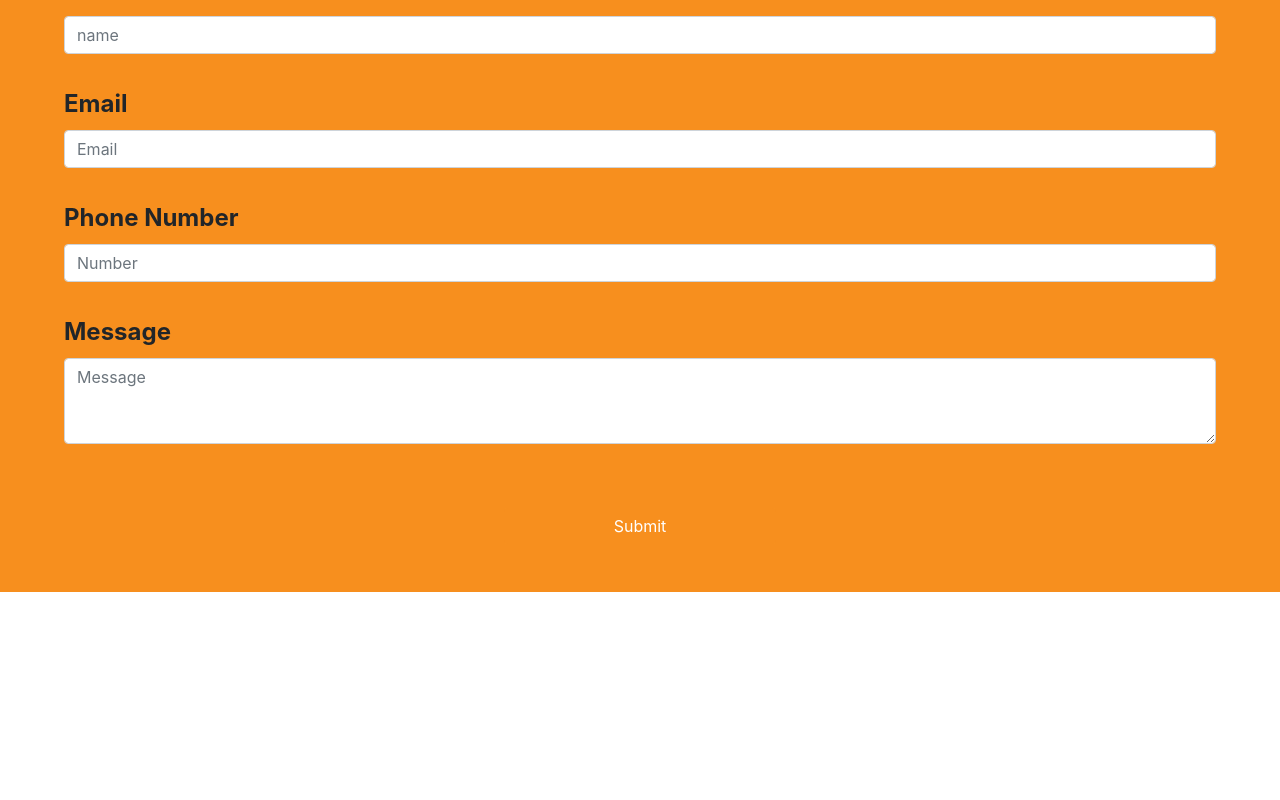
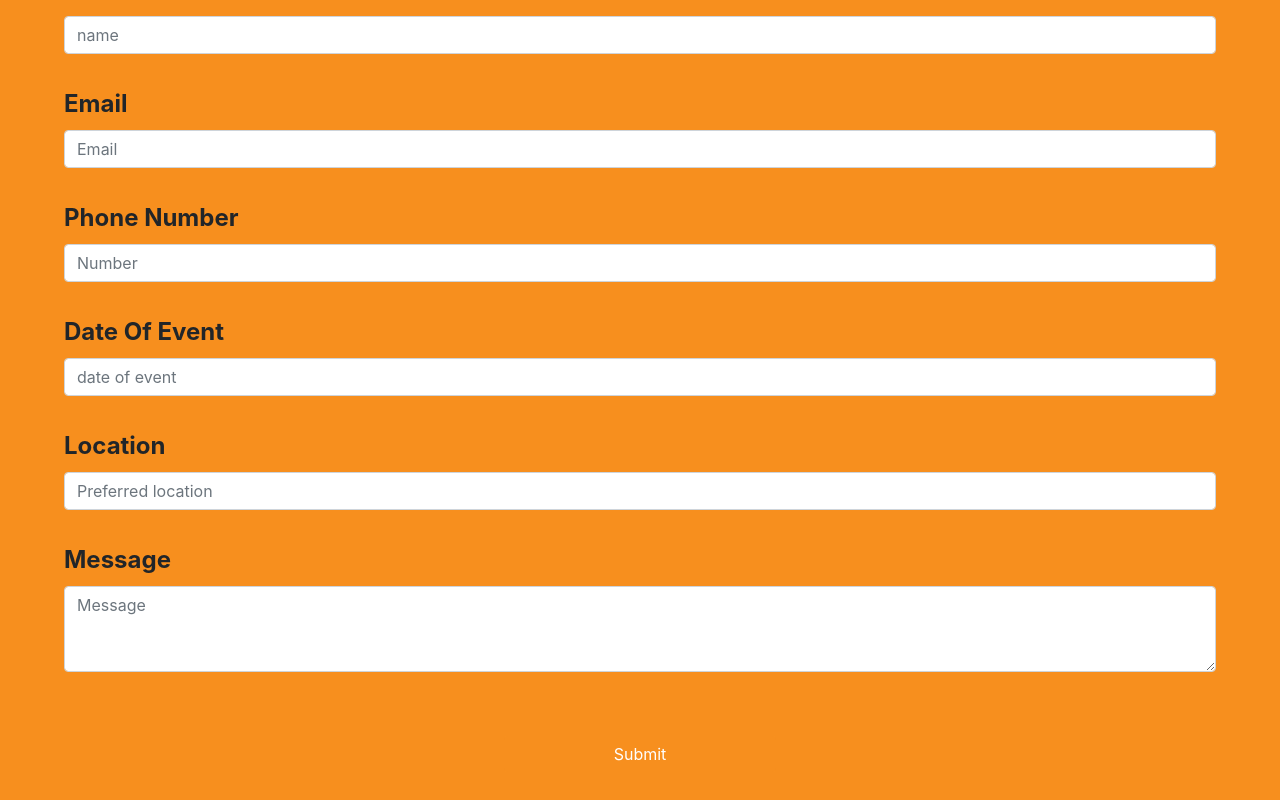
Before and after one commit to thomasjfcaldwell/popuppicnicsbywow, a React (Create React App) app: page / in a window 1280 px wide. Shown: the part 4960-5760 px from the top of the page. Before the commit the page ends 5552 px from the top, so only its background shows below. Built offline with nearby package versions, Linux system fonts and the light colour scheme.

Commit message:
changes to contact form

```diff
--- a/src/Components/Contact.js
+++ b/src/Components/Contact.js
@@ -24,6 +24,8 @@ const Contact = () => {
 	const [name, setName] = useState('');
 	const [email, setEmail] = useState('');
 	const [phone, setPhone] = useState('');
+	const [date, setDate] = useState('')
+	const [location, setLocation] = useState('')
 	const [message, setMessage] = useState('');
 	const [loader, setLoader] = useState(false);
 
@@ -36,6 +38,8 @@ const Contact = () => {
 				name: name,
 				email: email,
 				phone: phone,
+				date: date,
+				location: location,
 				message: message,
 			})
 			.then(() => {
@@ -49,6 +53,8 @@ const Contact = () => {
 		setName('');
 		setEmail('');
 		setPhone('');
+		setDate('');
+		setLocation('');
 		setMessage('');
 	};
 
@@ -57,7 +63,7 @@ const Contact = () => {
 			style={{
 				background: '#F78F1E',
 			}}>
-			<Col sm={12} >
+			<Col sm={12}>
 				<Form
 					className='form w-10 m-5'
 					style={{
@@ -115,6 +121,34 @@ const Contact = () => {
 							placeholder='Number'
 							value={phone}
 							onChange={(e) => setPhone(e.target.value)}
+						/>
+					</div>
+					<div className='p-3'>
+						<Form.Label
+							style={{
+								fontWeight: 'bold',
+								fontSize: '1.5em',
+							}}>
+							Date Of Event
+						</Form.Label>
+						<Form.Control
+							placeholder='date of event'
+							value={date}
+							onChange={(e) => setDate(e.target.value)}
+						/>
+					</div>
+					<div className='p-3'>
+						<Form.Label
+							style={{
+								fontWeight: 'bold',
+								fontSize: '1.5em',
+							}}>
+							Location
+						</Form.Label>
+						<Form.Control
+							placeholder='Preferred location'
+							value={location}
+							onChange={(e) => setLocation(e.target.value)}
 						/>
 					</div>
 					<div className='p-3'>
```
Also changed, not shown: 1 other file (tests, documents, lock files or other folders).
